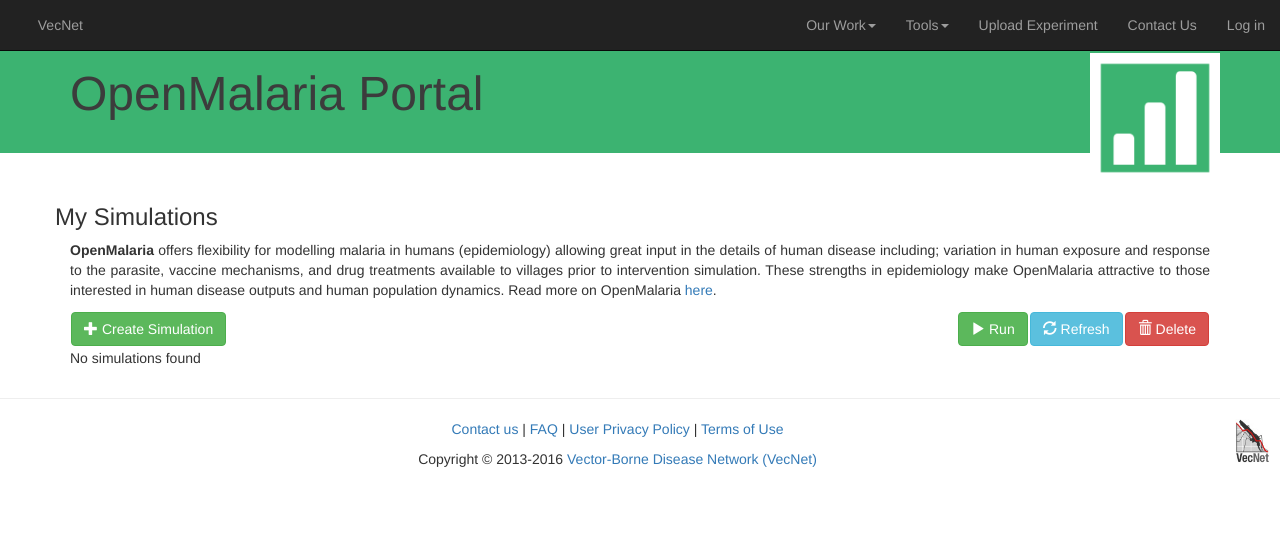
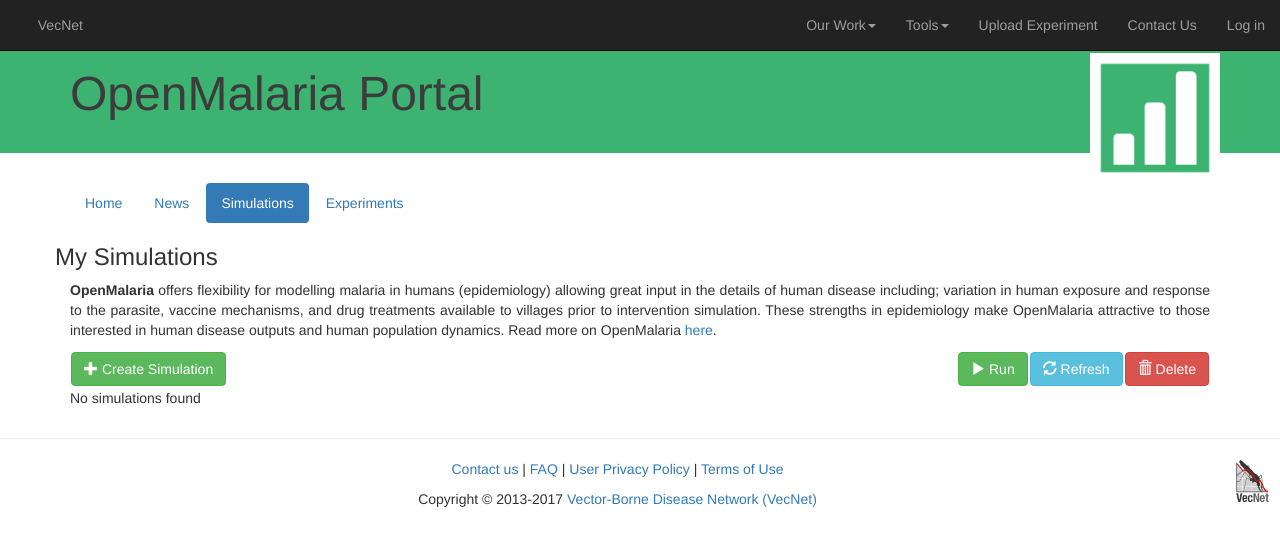
Before and after one commit to vecnet/om, a Django app: template website/apps/ts_om/templates/ts_om/list.html in a window 1280 px wide. Shown: the top 546 px of the page. Run offline with Django 3.2, Linux system fonts and the light colour scheme; the template is opened without the code that fills it, so the values that code supplies are empty; some libraries are stand-ins or nearby versions.

Commit message:
Updated copyright statement

```diff
--- a/website/apps/ts_om/templates/ts_om/base.html
+++ b/website/apps/ts_om/templates/ts_om/base.html
@@ -6,6 +6,10 @@
     </script>
     <script src="{{ STATIC_URL }}ts_om/js/common.js"></script>
     <script src="{{ STATIC_URL }}js/jquery.validate.min.js"></script>
+{% endblock %}
+
+{% block navbar %}
+    {% include 'navbar.html' with active_nav="simulations" %}
 {% endblock %}
 
 {% block main_content %}
--- a/website/templates/base.html
+++ b/website/templates/base.html
@@ -79,6 +79,9 @@
         </div>
     {% endblock %}
 
+    {% block navbar %}
+    {% endblock %}
+
     {% block main_content %}
     {% endblock %}
 
@@ -87,7 +90,7 @@
         <hr>
         <img style="margin: 0 10px 0 0; float: right;" src="{{ STATIC_URL }}img/vecnet-logo.jpg" alt="VecNet Logo" width="35" />
         <p class="text-center"> <a href="https://www.vecnet.org/index.php/contact-us/">Contact us</a> | <a href="https://www.vecnet.org/index.php/about-vecnet/faq">FAQ</a> | <a href="https://www.vecnet.org/index.php/user-privacy-policy">User Privacy Policy</a> | <a href="https://www.vecnet.org/index.php/terms-of-use">Terms of Use</a></p>
-        <p class="fine-print text-center"> Copyright &copy; 2013-2016 <a href="https://www.vecnet.org/">Vector-Borne Disease Network (VecNet)</a></p>
+        <p class="fine-print text-center"> Copyright &copy; 2013-2017 <a href="https://www.vecnet.org/">Vector-Borne Disease Network (VecNet)</a></p>
     </footer>
     {% endblock %}
 
--- /dev/null
+++ b/website/templates/navbar.html
@@ -0,0 +1,21 @@
+<div class="container">
+    <div class="row col-md-12">
+        <ul class="nav nav-pills">
+            <li role="presentation" {% if active_nav == "home" %} class="active" {% endif %}>
+                <a href="">Home</a>
+            </li>
+
+            <li role="presentation" {% if active_nav == "news" %} class="active" {% endif %}>
+                <a href="">News</a>
+            </li>
+
+            <li role="presentation" {% if active_nav == "simulations" %} class="active" {% endif %}>
+                <a href="">Simulations</a>
+            </li>
+
+            <li role="presentation" {% if active_nav == "experiments" %} class="active" {% endif %}>
+                <a href="">Experiments</a>
+            </li>
+        </ul>
+    </div>
+</div>
```
